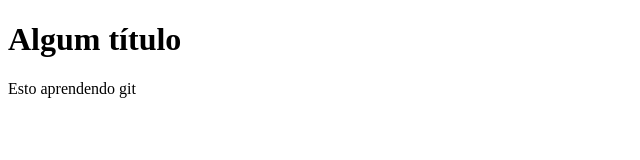
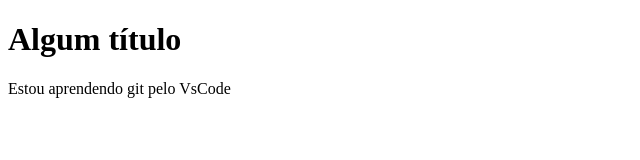
Before and after one commit to Regiano-Alves/tutorial_git, a plain HTML site: page index.html in a window 1280 px wide. Shown: the whole page, without its empty margins (0-640 px from the left). Drawn offline with Linux system fonts and the light colour scheme.

```diff
--- a/index.html
+++ b/index.html
@@ -7,7 +7,7 @@
 </head>
 <body>
     <h1>Algum título</h1>
-    <p>Esto aprendendo git</p>
+    <p>Estou aprendendo git pelo VsCode</p>
 
 </body>
 </html>
```
